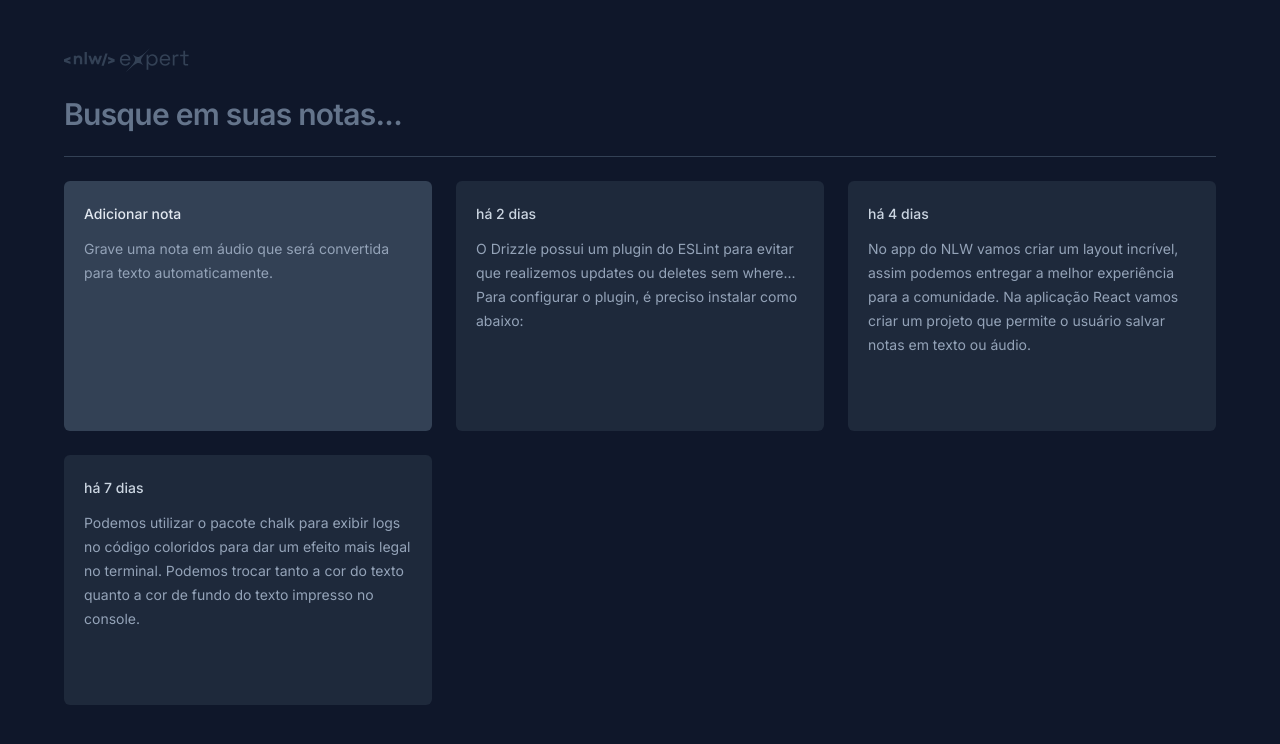
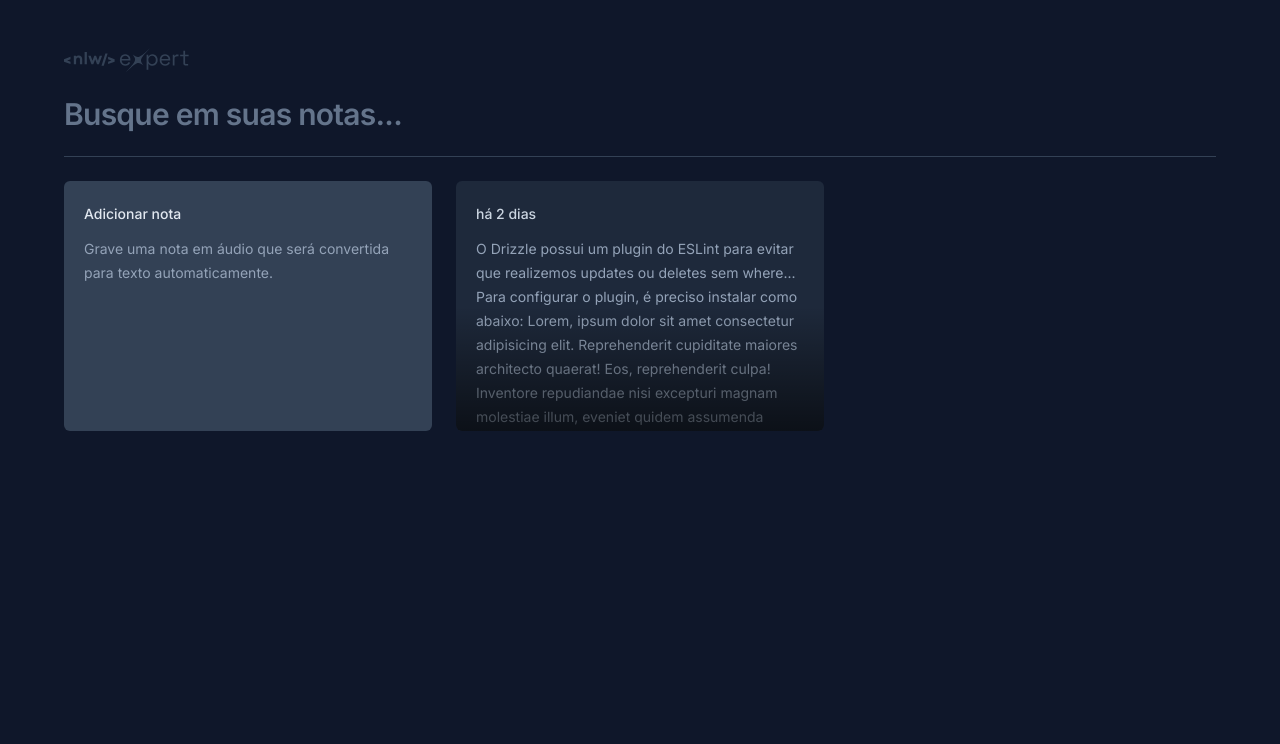
Before and after one commit to Clara-Pacheco/nlw-expert-reactjs, a React (Vite) app: page / in a window 1280 px wide. Shown: the top 744 px of the page. Built offline with nearby package versions, Linux system fonts and the light colour scheme.

Commit message:
Create NoteCard component, import it in App.tsx and call it under the first card

```diff
--- a/src/App.tsx
+++ b/src/App.tsx
@@ -1,3 +1,4 @@
+import { NoteCard } from "./NoteCard";
 import logo from "./assets/logo-nlw-expert.svg";
 
 export const App = () => {
@@ -25,33 +26,7 @@ export const App = () => {
           </p>
         </div>
 
-        <div className="rounded-md bg-slate-800 p-5 space-y-3">
-          <span className="text-sm font-medium text-slate-300">há 2 dias</span>
-          <p className="text-sm leading-6 text-slate-400">
-            O Drizzle possui um plugin do ESLint para evitar que realizemos
-            updates ou deletes sem where... Para configurar o plugin, é preciso
-            instalar como abaixo:
-          </p>
-        </div>
-
-        <div className="rounded-md bg-slate-800 p-5 space-y-3">
-          <span className="text-sm font-medium text-slate-300">há 4 dias</span>
-          <p className="text-sm leading-6 text-slate-400">
-            No app do NLW vamos criar um layout incrível, assim podemos entregar
-            a melhor experiência para a comunidade. Na aplicação React vamos
-            criar um projeto que permite o usuário salvar notas em texto ou
-            áudio.
-          </p>
-        </div>
-
-        <div className="rounded-md bg-slate-800 p-5 space-y-3">
-          <span className="text-sm font-medium text-slate-300">há 7 dias</span>
-          <p className="text-sm leading-6 text-slate-400">
-            Podemos utilizar o pacote chalk para exibir logs no código coloridos
-            para dar um efeito mais legal no terminal. Podemos trocar tanto a
-            cor do texto quanto a cor de fundo do texto impresso no console.
-          </p>
-        </div>
+        <NoteCard />
       </div>
     </div>
   );
--- /dev/null
+++ b/src/NoteCard.tsx
@@ -0,0 +1,25 @@
+export function NoteCard() {
+  return (
+    <div className="rounded-md bg-slate-800 p-5 space-y-3 overflow-hidden relative">
+      <span className="text-sm font-medium text-slate-300">há 2 dias</span>
+      <p className="text-sm leading-6 text-slate-400">
+        O Drizzle possui um plugin do ESLint para evitar que realizemos updates
+        ou deletes sem where... Para configurar o plugin, é preciso instalar
+        como abaixo: Lorem, ipsum dolor sit amet consectetur adipisicing elit.
+        Reprehenderit cupiditate maiores architecto quaerat! Eos, reprehenderit
+        culpa! Inventore repudiandae nisi excepturi magnam molestiae illum,
+        eveniet quidem assumenda eaque autem quam voluptate libero corporis,
+        aliquid sunt officia accusamus eius. Dolores, asperiores magni explicabo
+        amet fugiat tempore repellendus ullam beatae molestias itaque nemo,
+        necessitatibus porro! Cumque reiciendis deserunt omnis inventore nobis
+        animi harum assumenda eos explicabo tempore dolorem, commodi similique
+        dicta accusamus pariatur cum cupiditate libero ex neque corrupti! Nisi
+        id omnis, in esse iusto laudantium recusandae tempore quasi. Ab, sequi.
+        In placeat quae doloremque! Quia accusantium deleniti assumenda impedit,
+        earum corrupti quibusdam?
+      </p>
+
+      <div className="absolute bottom-0 left-0 right-0 h-1/2 bg-gradient-to-t from-black/60 to-black/0 pointer-events-none"></div>
+    </div>
+  );
+}
```
